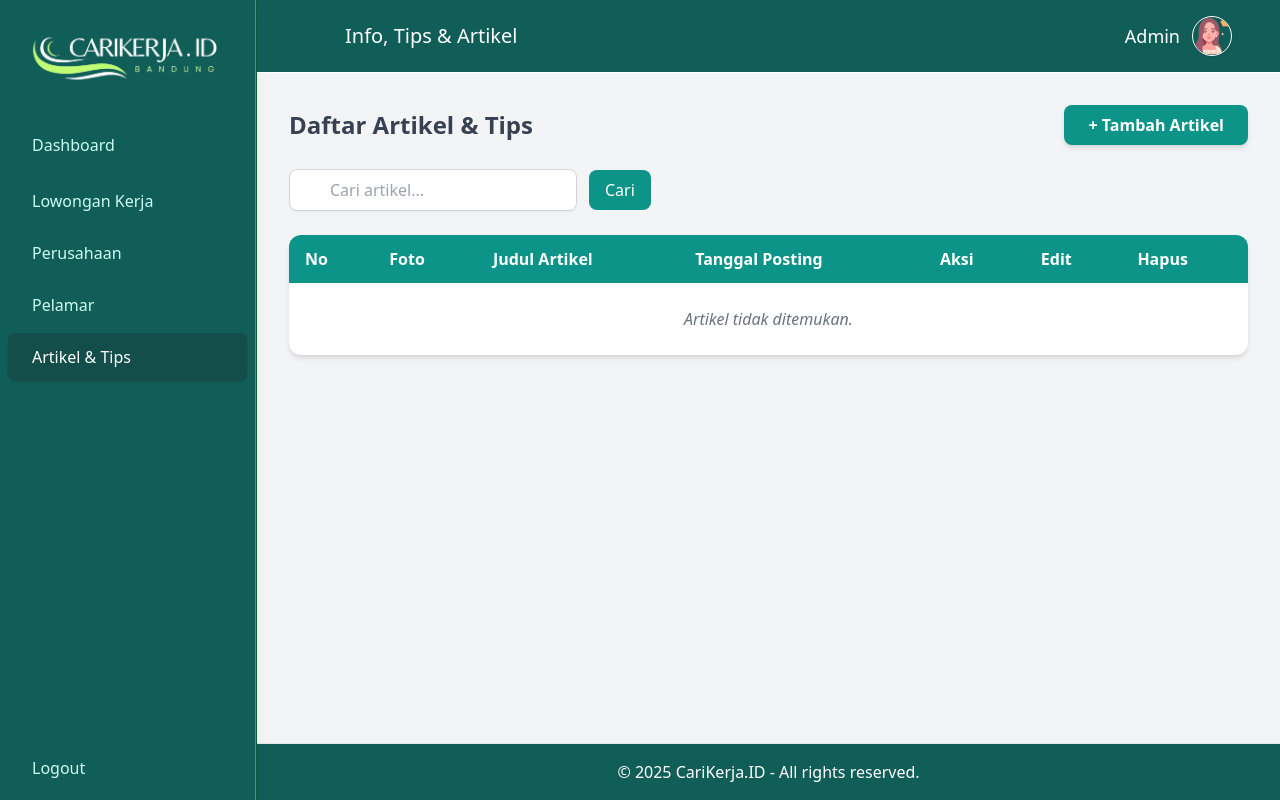
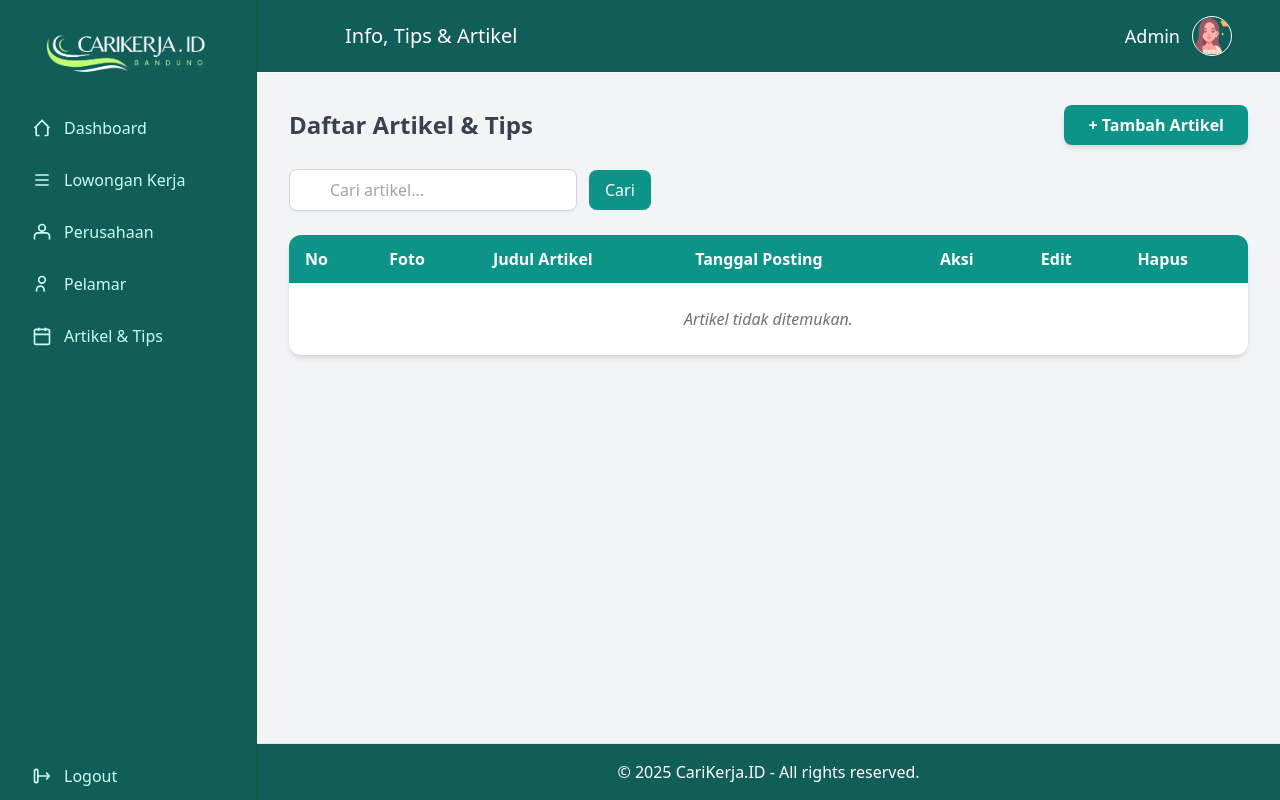
Before and after one commit to hades431/cari_kerja_id, a PHP site: page /tips_kerja_artikel.php in a window 1280 px wide. Run offline with PHP 8.4, Linux system fonts and the light colour scheme; data that the repository does not hold is empty; some libraries are stand-ins or nearby versions.

Commit message:
update nav

```diff
--- a/admin/tips kerja/tips_kerja_artikel.php
+++ b/admin/tips kerja/tips_kerja_artikel.php
@@ -24,37 +24,33 @@ if ($keyword) {
 </head>
 <body class="bg-[#222] min-h-screen">
     <div class="flex min-h-screen">
-        <!-- Sidebar -->
-        <aside id="sidebar" class="bg-teal-800 w-64 flex flex-col min-h-screen shadow-lg relative" style="border-right:1px solid #79797aff;">
+<aside class="bg-teal-800 w-64 flex flex-col min-h-screen shadow-lg">
   <div class="px-4 py-6 flex flex-col items-center gap-2">
-                <img src="../../img/logo2.png" alt="Logo" class="w-60 h-18 object-contain mb-0" />
+    <img src="../../img/logo2.png" alt="Logo" class="w-48 object-contain" />
   </div>
-            <nav class="flex-1 flex flex-col gap-1 px-2 py-2">
-                <a href="../dasboard.php" class="flex items-center gap-3 px-6 py-3 rounded-lg font-medium transition-all mb-1
-                    <?php echo $menuAktif['dashboard'] ? 'bg-teal-900 text-white shadow' : 'text-teal-100 hover:bg-teal-900 hover:text-white'; ?>">
+  <nav class="flex-1 flex flex-col gap-1 px-2">
+    <a href="#" class="flex items-center gap-3 px-6 py-3 rounded-lg font-medium transition text-teal-100 hover:bg-teal-900 hover:text-white">
+      <svg class="w-5 h-5" fill="none" stroke="currentColor" stroke-width="2" viewBox="0 0 24 24"><path d="M3 12l2-2m0 0l7-7 7 7M5 10v10a1 1 0 001 1h3m10-11l2 2m-2-2v10a1 1 0 01-1 1h-3" /></svg>
       <span>Dashboard</span>
     </a>
-                <a href="#" class="flex items-center gap-3 px-6 py-3 rounded-lg font-medium transition-all
-                    <?php echo $menuAktif['lowongan'] ? 'bg-teal-900 text-white shadow' : 'text-teal-100 hover:bg-teal-900 hover:text-white'; ?>">
+    <a href="#" class="flex items-center gap-3 px-6 py-3 rounded-lg font-medium transition text-teal-100 hover:bg-teal-900 hover:text-white">
+      <svg class="w-5 h-5" fill="none" stroke="currentColor" stroke-width="2" viewBox="0 0 24 24"><path d="M4 6h16M4 12h16M4 18h16" /></svg>
       <span>Lowongan Kerja</span>
     </a>
-                <a href="#" class="flex items-center gap-3 px-6 py-3 rounded-lg font-medium transition-all
-                    <?php echo $menuAktif['perusahaan'] ? 'bg-teal-900 text-white shadow' : 'text-teal-100 hover:bg-teal-900 hover:text-white'; ?>">
+    <a href="#" class="flex items-center gap-3 px-6 py-3 rounded-lg font-medium transition text-teal-100 hover:bg-teal-900 hover:text-white">
+      <svg class="w-5 h-5" fill="none" stroke="currentColor" stroke-width="2" viewBox="0 0 24 24"><path d="M3 21v-4a4 4 0 014-4h10a4 4 0 014 4v4" /><circle cx="12" cy="7" r="4" /></svg>
       <span>Perusahaan</span>
     </a>
-                <a href="#" class="flex items-center gap-3 px-6 py-3 rounded-lg font-medium transition-all
-                    <?php echo $menuAktif['pelamar'] ? 'bg-teal-900 text-white shadow' : 'text-teal-100 hover:bg-teal-900 hover:text-white'; ?>">
+    <a href="#" class="flex items-center gap-3 px-6 py-3 rounded-lg font-medium transition text-teal-100 hover:bg-teal-900 hover:text-white">
+      <svg class="w-5 h-5" fill="none" stroke="currentColor" stroke-width="2" viewBox="0 0 24 24"><circle cx="12" cy="7" r="4" /><path d="M5.5 21v-2a4.5 4.5 0 019 0v2" /></svg>
       <span>Pelamar</span>
     </a>
-                <a href="#" class="flex items-center gap-3 px-6 py-3 rounded-lg font-medium transition-all
-                    <?php echo $menuAktif['artikel'] ? 'bg-teal-900 text-white shadow' : 'text-teal-100 hover:bg-teal-900 hover:text-white'; ?>">
+    <a href="#" class="flex items-center gap-3 px-6 py-3 rounded-lg font-medium transition text-teal-100 hover:bg-teal-900 hover:text-white">
+      <svg class="w-5 h-5" fill="none" stroke="currentColor" stroke-width="2" viewBox="0 0 24 24"><rect x="3" y="4" width="18" height="18" rx="2" /><path d="M16 2v4M8 2v4M3 10h18" /></svg>
       <span>Artikel & Tips</span>
     </a>
-                <!-- Logout -->
-                <a href="../logout.php"
-                   class="flex items-center gap-3 px-6 py-3 rounded-lg font-medium transition-all mt-auto
-                   <?php echo $menuAktif['logout'] ? 'bg-teal-900 text-white shadow' : 'text-teal-100 hover:bg-teal-900 hover:text-white'; ?>"
-                   onclick="return confirm('Yakin mau logout?')">
+    <a href="../logout.php" onclick="return confirm('Yakin mau logout?')" class="flex items-center gap-3 px-6 py-3 rounded-lg font-medium transition text-teal-100 hover:bg-red-700 hover:text-white mt-auto">
+      <svg class="w-5 h-5" fill="none" stroke="currentColor" stroke-width="2" viewBox="0 0 24 24"><path d="M17 16l4-4m0 0l-4-4m4 4H7" /><rect x="3" y="4" width="4" height="16" rx="2" /></svg>
       <span>Logout</span>
     </a>
   </nav>
```
Lines whose indentation alone changed are shown as unchanged.
